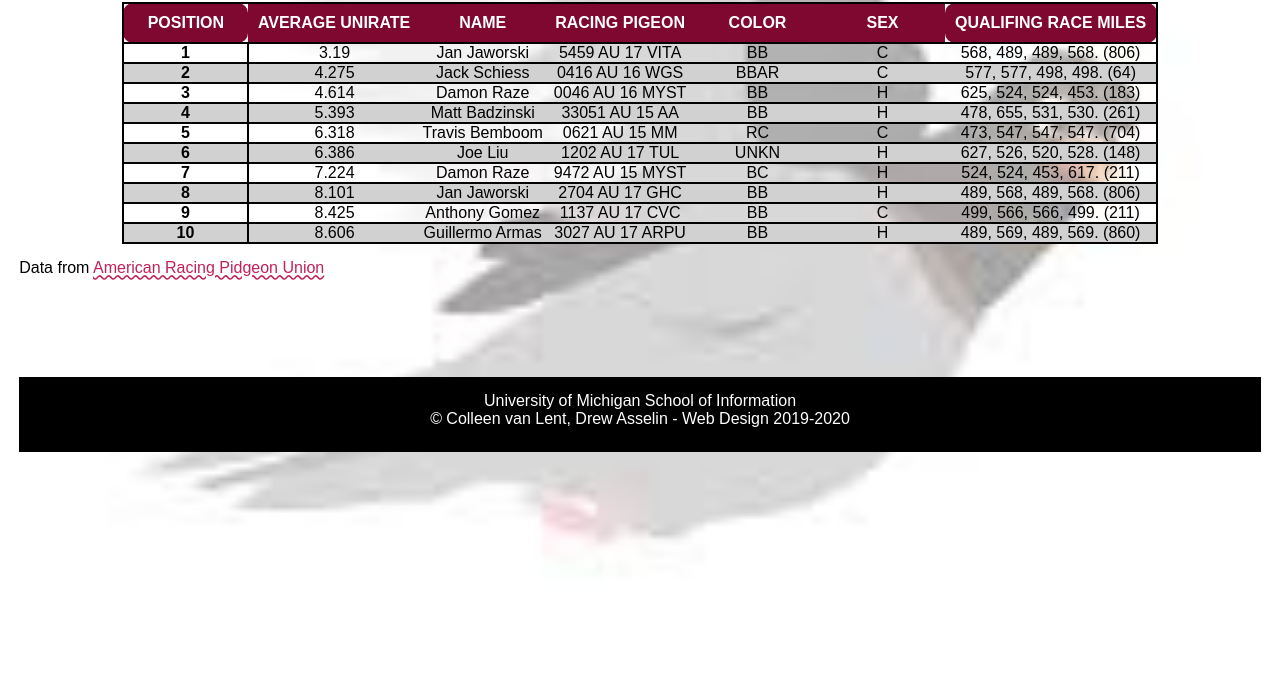
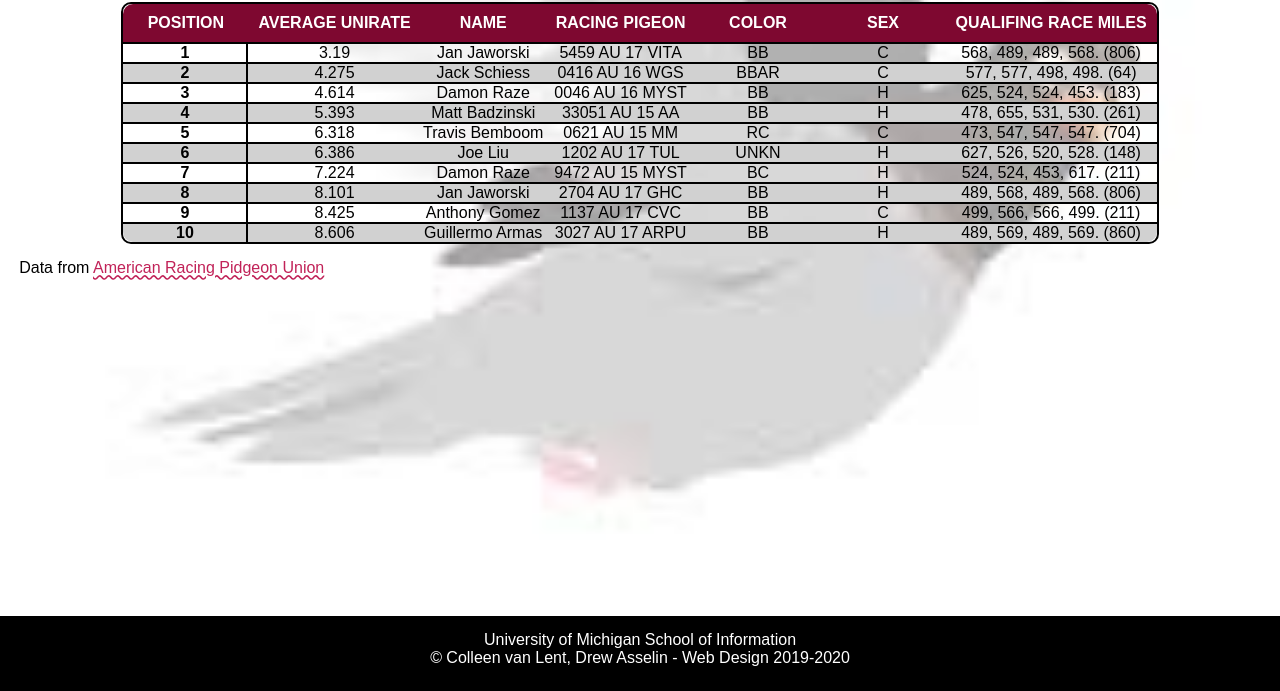
Before and after one commit to gehurley22/homework_3, a plain HTML site: page index.html in a window 1280 px wide. Shown: the part 109-800 px from the top of the page. Drawn offline with Linux system fonts and the light colour scheme; a web font is replaced by a local one.

Commit message:
Add files via upload

```diff
--- a/css/style.css
+++ b/css/style.css
@@ -46,8 +46,7 @@ a{font-size: 16px;
 
 table{
     border: 2px solid #000000;
-    padding: 10px;
-    border-collapse: collapse;
+    border-collapse: separate;
     margin: auto;
     border-radius: 10px
 }
@@ -63,9 +62,9 @@ table{
 }
 
 .rowhead{
-  border: 2px solid #000000;
+  border-top:2px solid #000000;
+  border-right: 2px solid #000000;
   border-collapse: collapse;
-  vertical-align: middle
 }
 
 td{
@@ -80,8 +79,6 @@ background-color: #D1D1D1
 }
 
 
-tr:last-child{
-  border-radius: 10px}
 
 tr:hover{
 background-color: rgba(126,8,48,.25)
@@ -93,17 +90,26 @@ border: 3px #417243
 }
 
 thead tr:first-child th:first-child{
-  border-radius: 10px
+  border-top-left-radius: 10px
 }
+thead tr:last-child th:last-child{
+  border-top-right-radius: 10px
+}
+tbody tr:last-child th:first-child{
+  border-bottom-left-radius: 10px}
+tbody tr:last-child td:last-child{
+    border-bottom-right-radius: 10px
+  }
 
-thead tr:last-child th:last-child{
-  border-radius: 10px
-}
+
 
 footer{
   width:100%;
+  position: fixed;
+  bottom: 0px;
+  left: 0px;
   background:#000000;
   text-align:center;
   color: #FFFFFF;
-  min-height: 75px
+  min-height: 75px;
 }
```
